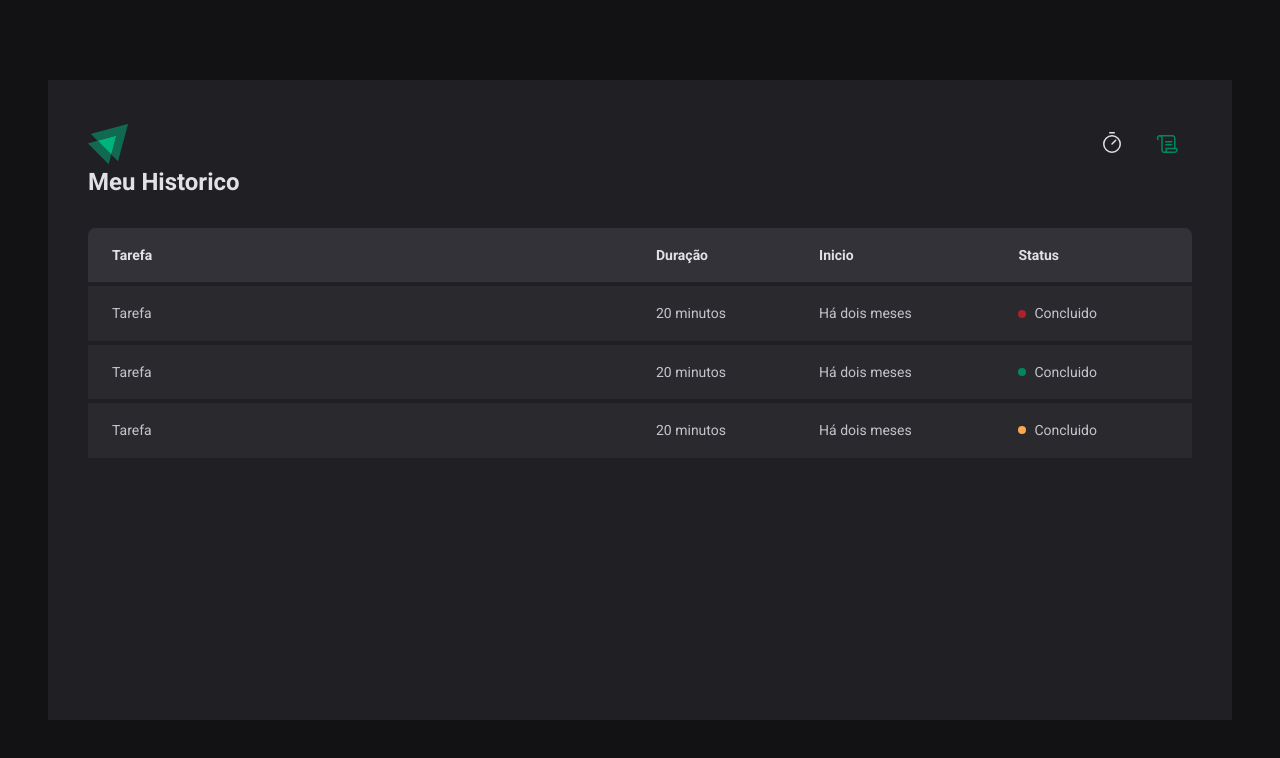
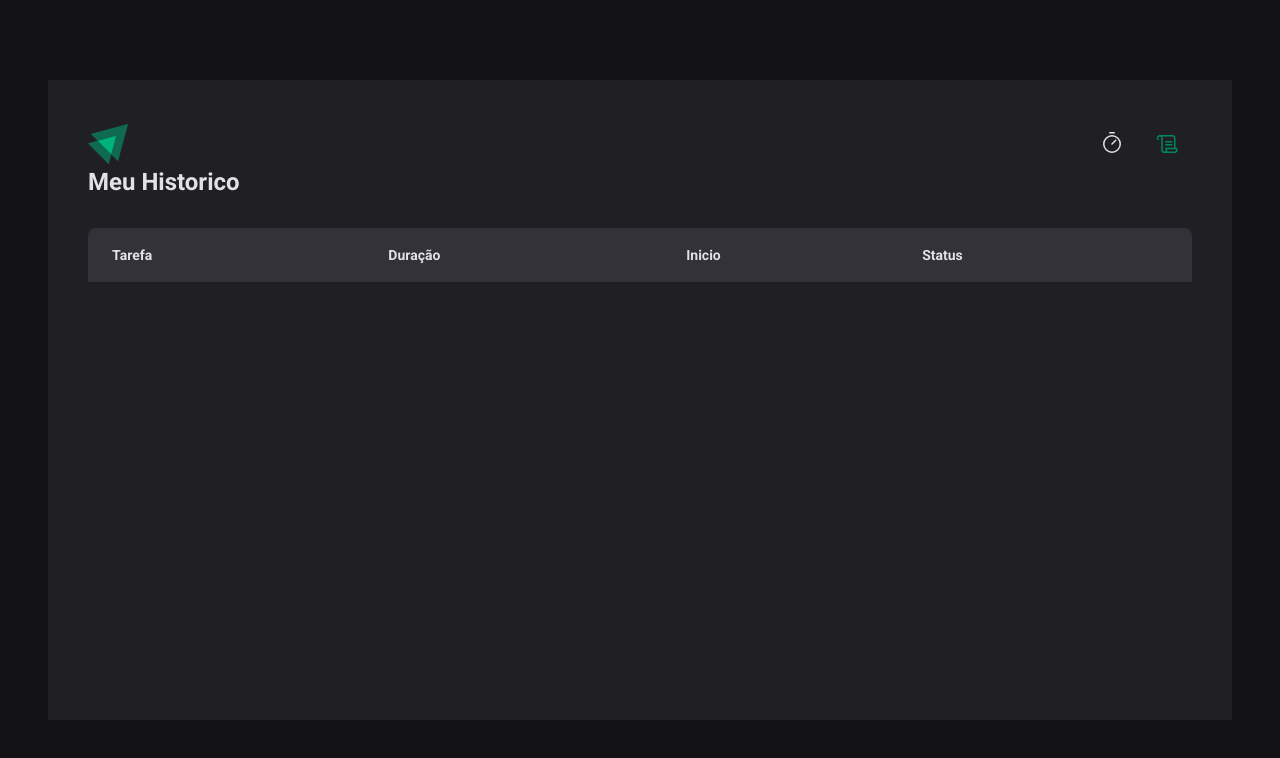
Before and after one commit to AndrewReis/ignite-timer, a React (Vite) app: page /history in a window 1280 px wide. Shown: the top 758 px of the page. Built offline with nearby package versions, Linux system fonts and the light colour scheme.

Commit message:
save code

```diff
--- a/src/pages/History/index.tsx
+++ b/src/pages/History/index.tsx
@@ -1,6 +1,10 @@
+import { useContext } from 'react'
+import { CyclesContext } from '../../contexts/CycleContext'
 import { Container, HistoryList, Status } from './styles'
 
 export function History() {
+  const { cycles } = useContext(CyclesContext)
+
   return (
     <Container>
       <h1>Meu Historico</h1>
@@ -17,30 +21,24 @@
           </thead>
 
           <tbody>
-            <tr>
-              <td>Tarefa</td>
-              <td>20 minutos</td>
-              <td>Há dois meses</td>
-              <td>
-                <Status statusColor="red">Concluido</Status>
-              </td>
-            </tr>
-            <tr>
-              <td>Tarefa</td>
-              <td>20 minutos</td>
-              <td>Há dois meses</td>
-              <td>
-                <Status statusColor="green">Concluido</Status>
-              </td>
-            </tr>
-            <tr>
-              <td>Tarefa</td>
-              <td>20 minutos</td>
-              <td>Há dois meses</td>
-              <td>
-                <Status statusColor="yellow">Concluido</Status>
-              </td>
-            </tr>
+            {cycles.map((cycle) => (
+              <tr key={cycle.id}>
+                <td>{cycle.task}</td>
+                <td>{cycle.minutesAmount} minutos</td>
+                <td>{cycle.startDate.toISOString()}</td>
+                <td>
+                  {cycle.finishedDate && (
+                    <Status statusColor="green">Concluido</Status>
+                  )}
+                  {cycle.interruptDate && (
+                    <Status statusColor="red">Interrompido</Status>
+                  )}
+                  {!cycle.finishedDate && !cycle.interruptDate && (
+                    <Status statusColor="yellow">Em Andamento</Status>
+                  )}
+                </td>
+              </tr>
+            ))}
           </tbody>
         </table>
       </HistoryList>
```
